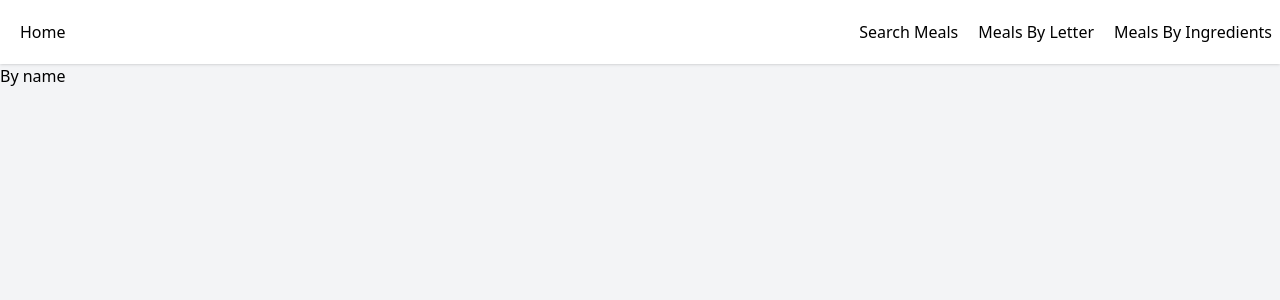
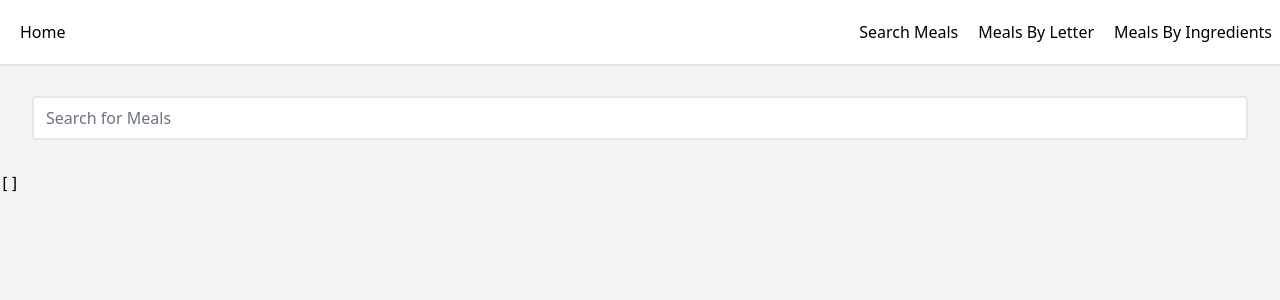
Before and after one commit to iraklikeche/food-app-vue, a Vue app: page /by-name/1 in a window 1280 px wide. Shown: the top 300 px of the page. Built offline with nearby package versions, Linux system fonts and the light colour scheme.

Commit message:
Meals By Name request

```diff
--- a/src/App.vue
+++ b/src/App.vue
@@ -1,36 +1,12 @@
 <script setup>
 import { RouterLink, RouterView } from "vue-router";
+import Navbar from "./components/Navbar.vue";
+const name = "name";
 </script>
 
 <template>
   <div class="bg-gray-100 h-full">
-    <header class="bg-white shadow h-16 flex justify-between items-stretch">
-      <router-link
-        :to="{ name: 'home' }"
-        class="inline-flex items-center h-full px-5"
-        >Home</router-link
-      >
-      <div class="flex items-center gap-1">
-        <router-link
-          :to="{ name: 'byName', params: { name } }"
-          class="inline-flex items-center px-2 h-full transition-colors hover:bg-purple-100"
-        >
-          Search Meals
-        </router-link>
-        <router-link
-          :to="{ name: 'byLetter', params: { letter } }"
-          class="inline-flex items-center px-2 h-full transition-colors hover:bg-purple-100"
-        >
-          Meals By Letter
-        </router-link>
-        <router-link
-          :to="{ name: 'byIngredients', params: { ingredients } }"
-          class="inline-flex items-center px-2 h-full transition-colors hover:bg-purple-100"
-        >
-          Meals By Ingredients
-        </router-link>
-      </div>
-    </header>
+    <Navbar />
     <main>
       <RouterView />
     </main>
--- /dev/null
+++ b/src/components/Navbar.vue
@@ -0,0 +1,34 @@
+<template>
+  <header class="bg-white shadow h-16 flex justify-between items-stretch">
+    <router-link
+      :to="{ name: 'home' }"
+      class="inline-flex items-center h-full px-5"
+      >Home</router-link
+    >
+    <div class="flex items-center gap-1">
+      <router-link
+        :to="{ name: 'byName', params: { name: $route.params.name } }"
+        class="inline-flex items-center px-2 h-full transition-colors hover:bg-purple-100"
+      >
+        Search Meals
+      </router-link>
+      <router-link
+        :to="{ name: 'byLetter', params: { letter: $route.params.letter } }"
+        class="inline-flex items-center px-2 h-full transition-colors hover:bg-purple-100"
+      >
+        Meals By Letter
+      </router-link>
+      <router-link
+        :to="{
+          name: 'byIngredients',
+          params: { ingredients: $route.params.ingredients },
+        }"
+        class="inline-flex items-center px-2 h-full transition-colors hover:bg-purple-100"
+      >
+        Meals By Ingredients
+      </router-link>
+    </div>
+  </header>
+</template>
+
+<script setup></script>
--- a/src/stores/counter.js
+++ /dev/null
@@ -1,12 +0,0 @@
-import { ref, computed } from 'vue'
-import { defineStore } from 'pinia'
-
-export const useCounterStore = defineStore('counter', () => {
-  const count = ref(0)
-  const doubleCount = computed(() => count.value * 2)
-  function increment() {
-    count.value++
-  }
-
-  return { count, doubleCount, increment }
-})
--- /dev/null
+++ b/src/stores/meals.js
@@ -0,0 +1,16 @@
+import { ref, computed } from "vue";
+import { defineStore } from "pinia";
+
+export const useMealsStore = defineStore("meals", () => {
+  const searchResult = ref([]);
+
+  const setSearchResults = (results) => {
+    searchResult.value = results;
+  };
+
+  const logSearchResult = () => {
+    console.log(searchResult.value);
+  };
+
+  return { searchResult, setSearchResults, logSearchResult };
+});
--- a/src/views/HomeView.vue
+++ b/src/views/HomeView.vue
@@ -1,10 +1,5 @@
 <template>
   <div class="flex flex-col p-8">
-    <input
-      type="text"
-      class="rounded border-2 border-gray-200 w-full"
-      placeholder="Search for Meals"
-    />
     <div class="flex gap-2 justify-center mt-2">
       <router-link
         :to="{ name: 'byLetter', params: { letter } }"
@@ -22,13 +17,13 @@ import { onMounted } from "vue";
 import axios from "axios";
 import { ref } from "vue";
 const letters = "ABCDEFGHIJKLMNOPQRSTUVWXYZ".split("");
-const ingridients = ref([]);
+const ingredients = ref([]);
 
 onMounted(async () => {
   const response = await axios.get(
     "https://www.themealdb.com/api/json/v1/1/list.php?i=list"
   );
   console.log(response.data);
-  ingridients.value = response.data;
+  ingredients.value = response.data;
 });
 </script>
--- a/src/views/MealsByName.vue
+++ b/src/views/MealsByName.vue
@@ -1,5 +1,34 @@
 <template>
-  <div>By name</div>
+  <div class="p-8">
+    <input
+      type="text"
+      v-model="keyword"
+      class="rounded border-2 border-gray-200 w-full"
+      placeholder="Search for Meals"
+      @change="searchMeals"
+    />
+  </div>
+  <div>
+    <pre>{{ meals }}</pre>
+  </div>
 </template>
 
-<script setup></script>
+<script setup>
+import { ref, computed } from "vue";
+import { useMealsStore } from "../stores/meals";
+import axios from "axios";
+const mealStore = useMealsStore();
+
+const keyword = ref("");
+
+const meals = computed(() => mealStore.searchResult);
+
+const searchMeals = async () => {
+  const response = await axios.get(
+    `https://www.themealdb.com/api/json/v1/1/search.php?s=${keyword.value}`
+  );
+  console.log(response.data.meals);
+
+  mealStore.setSearchResults(response.data.meals);
+};
+</script>
```
